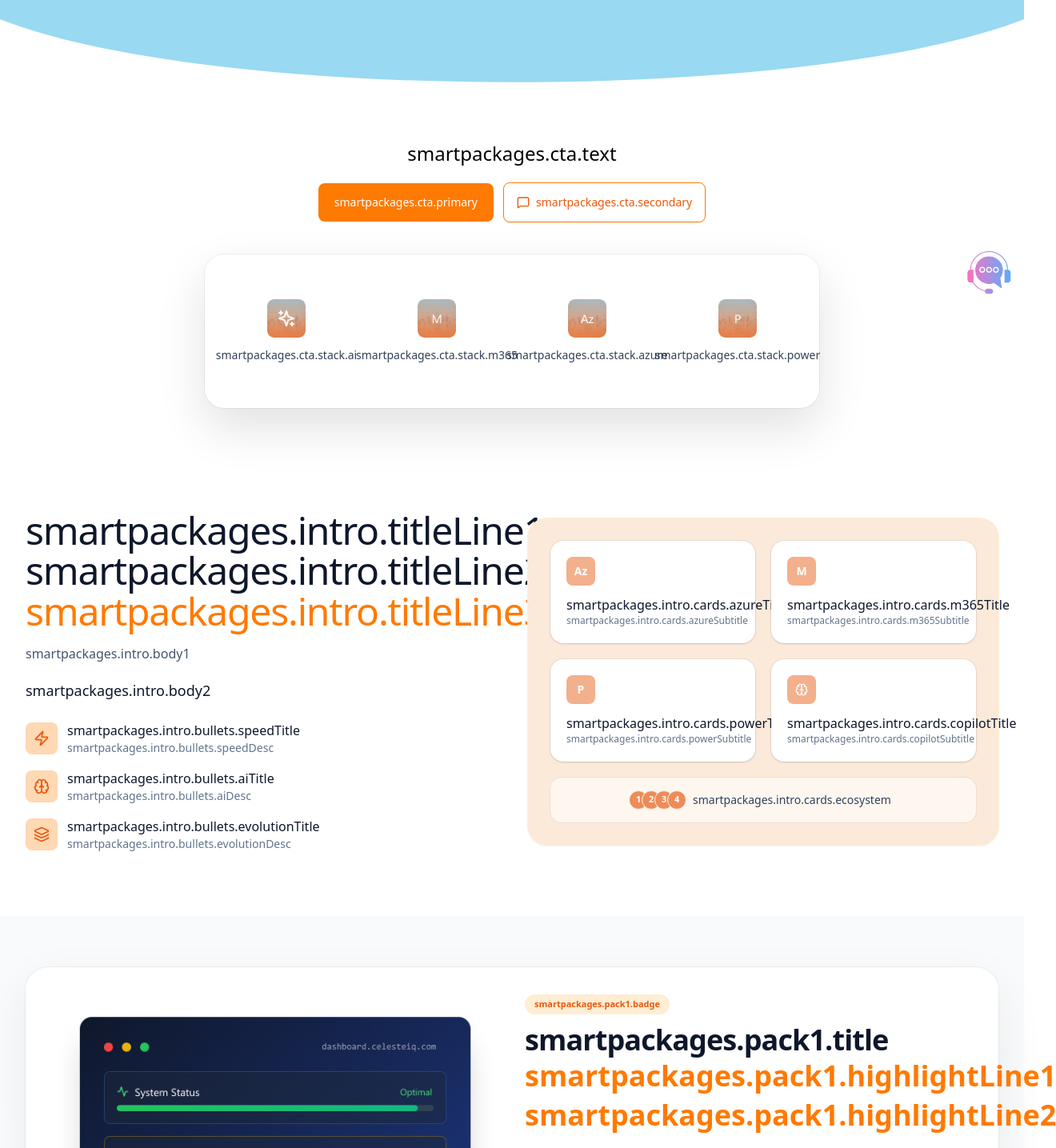
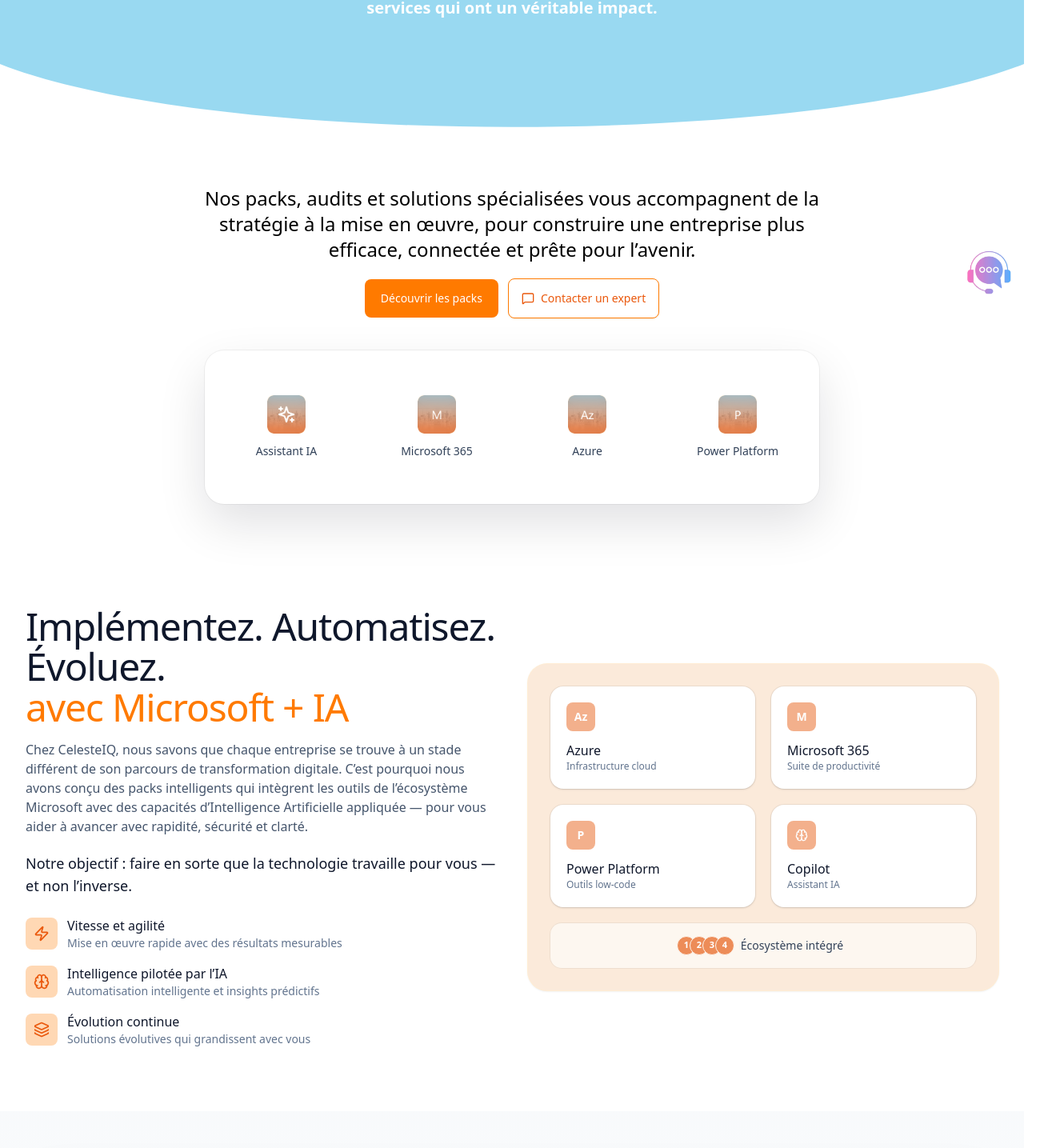
Before and after one commit to CelesteIQ/celesteiq_website_french, a Next.js app: page /fr/smartpackages in a window 1280 px wide. Shown: the part 416-1851 px from the top of the page at 80% size, 1320 px wide, since content can reach past the window. Built offline with nearby package versions, Linux system fonts and the light colour scheme.

Commit message:
name and logoes changed

```diff
--- a/src/app/[locale]/(pages)/home/page.tsx
+++ b/src/app/[locale]/(pages)/home/page.tsx
@@ -174,7 +174,7 @@
 
 
                 <div className="">
-                <div className="w-full lg:h-[30vw]"></div>
+                    <div className="w-full lg:h-[30vw]"></div>
                     <div className="w-full max-w-[87rem] lg:text-start text-center p-5">
                         <div className="flex lg:-mb-5 items-end lg:flex-row mb-3 flex-col justify-center lg:gap-10 gap-4">
                             <h1
@@ -1362,7 +1362,7 @@
                                     </>
                                 ) : (
                                     <iframe
-                                        src="https://streamable.com/e/947f9d?autoplay=1"
+                                        src="https://www.youtube.com/embed/YcpdnVmaYLw?si=7XU-Sx-E1BunpMnv&autoplay=1"
                                         allowFullScreen
                                         className="absolute left-0 top-0 h-full w-full rounded-2xl"
                                         title={h("videoSection.iframeTitle")}
--- a/src/app/[locale]/(pages)/smartpackages/page.tsx
+++ b/src/app/[locale]/(pages)/smartpackages/page.tsx
@@ -100,7 +100,7 @@
                             size={"lg"}
                             className="py-6 bg-[#FF7A00] md:w-auto w-full px-5 text-white hover:bg-[#ea580c]"
                         >
-                            <Link href="/contact">{s("cta.primary")}</Link>
+                            <Link href="#pack">{s("cta.primary")}</Link>
                         </Button>
                         <Button
                             variant="outline"
@@ -401,7 +401,7 @@
             </section>
 
 
-            <section
+            <section id='pack'
                 className="bg-gradient-to-b from-slate-50 to-white py-12 md:py-16"
                 data-aos="fade-up"
             >
--- a/src/app/[locale]/globals.css
+++ b/src/app/[locale]/globals.css
@@ -125,6 +125,10 @@
 
 /* ------------- */
 
+*{
+  scroll-behavior: smooth;
+}
+
 .text-image1 {
   background-image: url('/textBg2.png');
   background-size: cover;
--- a/src/messages/smartpackages/fr.json
+++ b/src/messages/smartpackages/fr.json
@@ -1,11 +1,10 @@
 {
-    "solutions": {
+    "smartpackages": {
         "hero": {
             "line1": "Des solutions intelligentes pour",
             "line2": "booster votre entreprise",
             "line3": "avec l’IA et Microsoft",
             "subtitle": "Chez CelesteIQ, nous associons la puissance de l’écosystème Microsoft à celle de l’Intelligence Artificielle pour proposer des services qui ont un véritable impact."
-        }
         },
         "cta": {
             "text": "Nos packs, audits et solutions spécialisées vous accompagnent de la stratégie à la mise en œuvre, pour construire une entreprise plus efficace, connectée et prête pour l’avenir.",
@@ -136,6 +135,7 @@
                 "statEfficiencyLabel": "Efficacité",
                 "statSavedLabel": "Heures gagnées/jour",
                 "statAdoptionLabel": "Adoption"
+            }
         },
         "whyPackages": {
             "titleLine1": "Pourquoi choisir",
```
Also changed, not shown: 1 other file (tests, documents, lock files or other folders). Lines whose indentation alone changed are shown as unchanged.
